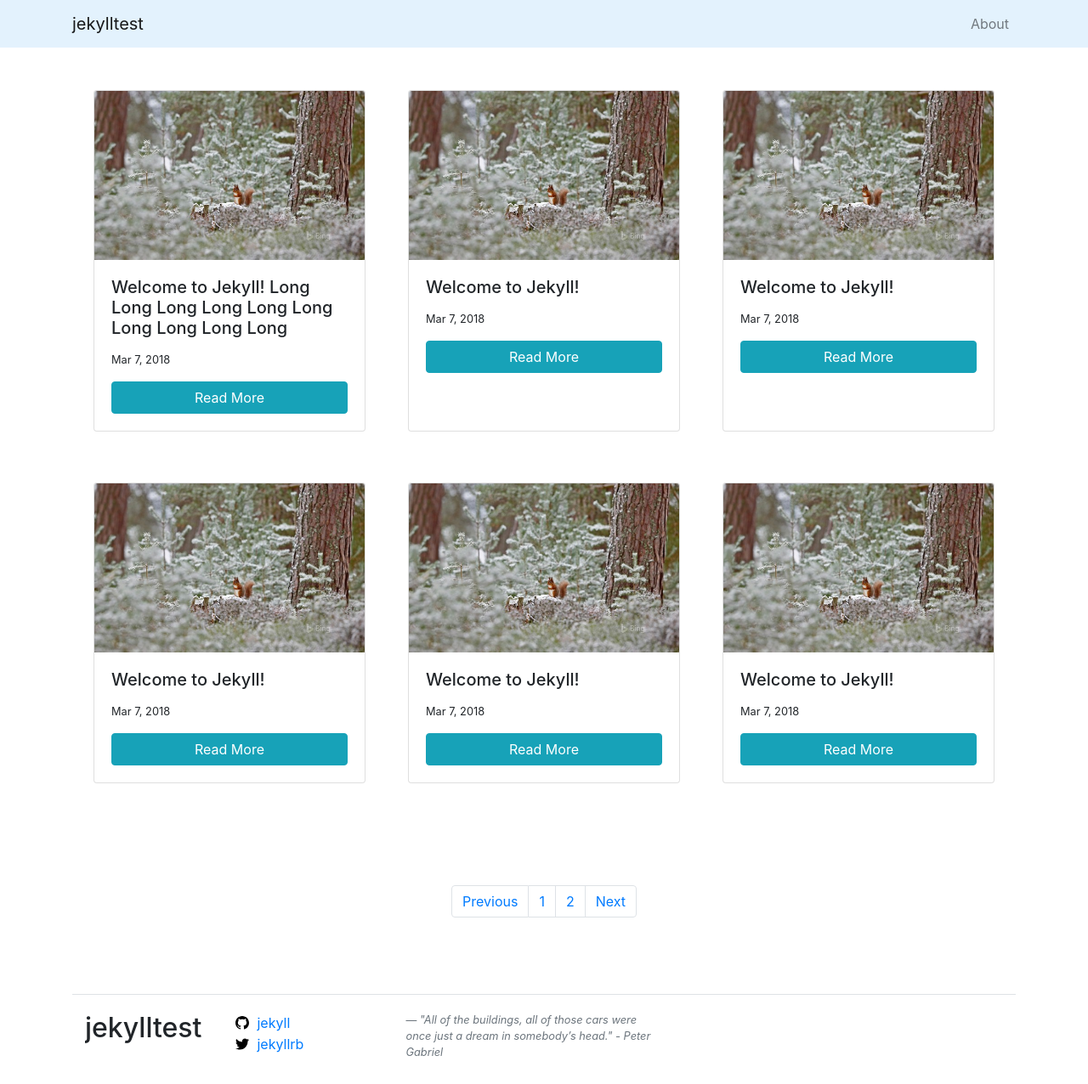
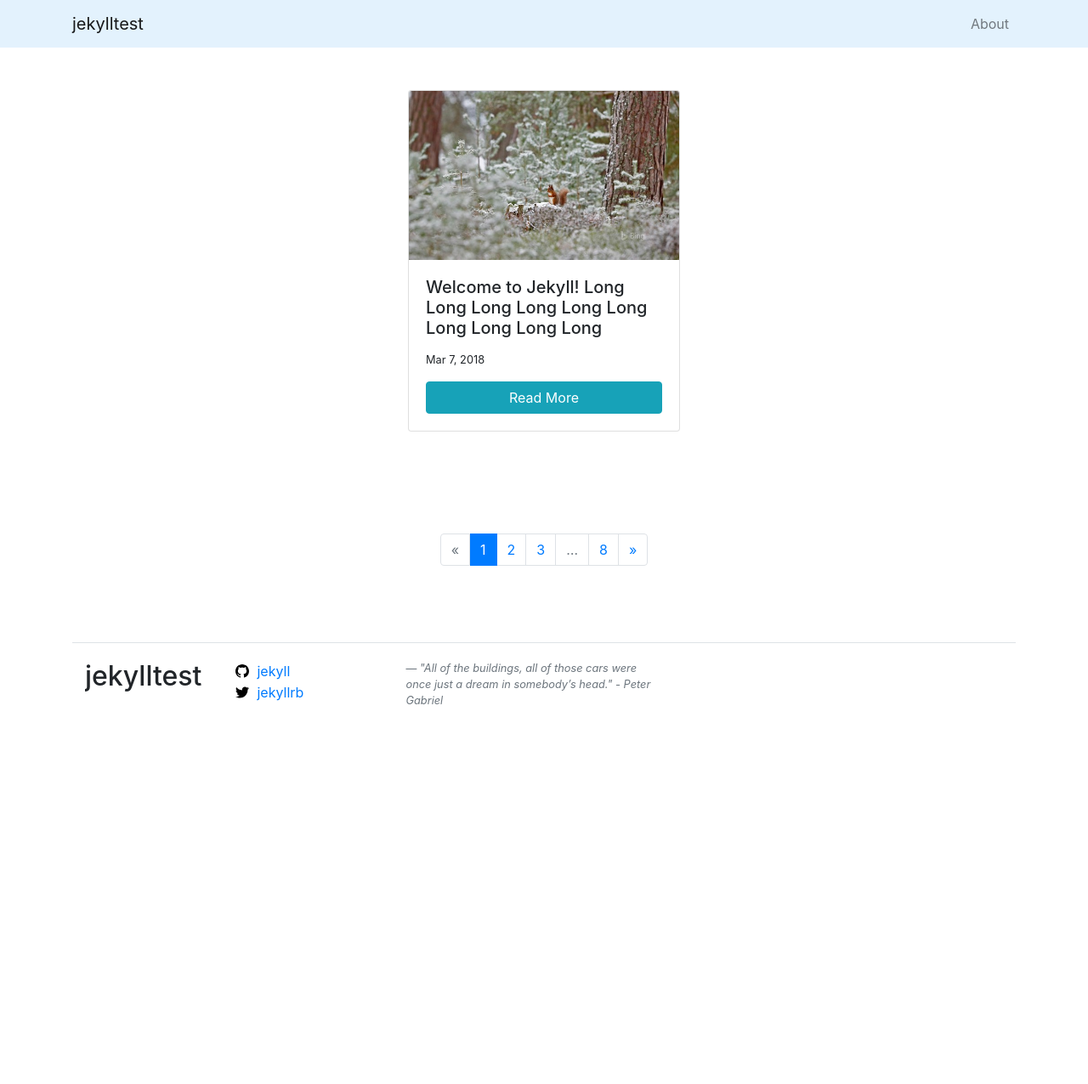
Before and after one commit to tomfriwel/jekylltest, a Jekyll site: the page built from index.html, in a window 1280 px wide. Shown: the whole page at 85% size. Built offline with Jekyll 4.4.1, drawn with Linux system fonts in a browser that asks for light colours; nearby versions of some CDN libraries; the list of posts is cut into pages by our own code; after the commit the page ends 900 px from its top, so only the background shows below that.

Commit message:
paginate

```diff
--- a/_config.yml
+++ b/_config.yml
@@ -44,7 +44,7 @@ baseurl: /jekylltest
 show_excerpts: true
 
 # page setting
-paginate: 6
+paginate: 1
 paginate_path: "/page:num/"
 
 # build setting
--- a/_includes/paginator.html
+++ b/_includes/paginator.html
@@ -1,20 +1,36 @@
 {% if paginator.total_pages > 1 %}
+
 <nav aria-label="Page navigation example" style="margin-top:90px;">
   <ul class="pagination d-flex justify-content-center">
     {% comment %} Link for previous page {% endcomment %}
     {% if paginator.previous_page %}
       {% if paginator.previous_page == 1 %}
-        <li class="page-item"><a class="page-link" href="{{ '/' | absolute_url }}">{{ site.data.ui-text[site.locale].pagination_previous | default: "Previous" }}</a></li>
+      <li class="page-item">
+          <a class="page-link" href="{{ '/' | absolute_url }}" aria-label="Previous">
+            <span aria-hidden="true">&laquo;</span>
+            <span class="sr-only">Previous</span>
+          </a>
+        </li>
       {% else %}
-        <li class="page-item"><a class="page-link" href="{{ '/page' | absolute_url }}{{ paginator.previous_page | append: '/' }}">{{ site.data.ui-text[site.locale].pagination_previous | default: "Previous" }}</a></li>
+      <li class="page-item">
+          <a class="page-link" href="{{ '/page' | absolute_url }}{{ paginator.previous_page | append: '/' }}" aria-label="Previous">
+            <span aria-hidden="true">&laquo;</span>
+            <span class="sr-only">Previous</span>
+          </a>
+        </li>
       {% endif %}
     {% else %}
-      <li class="page-item"><a class="page-link" href="#" class="disabled"><span aria-hidden="true">{{ site.data.ui-text[site.locale].pagination_previous | default: "Previous" }}</span></a></li>
+    <li class="page-item disabled">
+        <a class="page-link" href="#" aria-label="Previous">
+          <span aria-hidden="true">&laquo;</span>
+          <span class="sr-only">Previous</span>
+        </a>
+      </li>
     {% endif %}
 
     {% comment %} First page {% endcomment %}
     {% if paginator.page == 1 %}
-      <li class="page-item"><a class="page-link" href="#" class="disabled current">1</a></li>
+      <li class="page-item active"><a class="page-link" href="#">1</a></li>
     {% else %}
       <li class="page-item"><a class="page-link" href="{{ '/' | absolute_url }}">1</a></li>
     {% endif %}
@@ -23,7 +39,7 @@
     {% if paginator.page > 4 %}
       {% assign page_start = paginator.page | minus: 2 %}
       {% comment %} Ellipsis for truncated links {% endcomment %}
-      <li class="page-item"><a class="page-link" href="#" class="disabled">&hellip;</a></li>
+      <li class="page-item disabled"><a class="page-link" href="#">&hellip;</a></li>
     {% endif %}
 
     {% assign page_end = paginator.total_pages | minus: 1 %}
@@ -34,7 +50,7 @@
 
     {% for index in (page_start..page_end) %}
       {% if index == paginator.page %}
-        <li class="page-item"><a class="page-link" href="{{ '/page' | absolute_url }}{{ index | append: '/' }}" class="disabled current">{{ index }}</a></li>
+        <li class="page-item active"><a class="page-link" href="{{ '/page' | absolute_url }}{{ index | append: '/' }}">{{ index }}</a></li>
       {% else %}
         {% comment %} Distance from current page and this link {% endcomment %}
         {% assign dist = paginator.page | minus: index %}
@@ -48,20 +64,30 @@
 
     {% comment %} Ellipsis for truncated links {% endcomment %}
     {% if pages_to_end > 3 %}
-      <li class="page-item"><a class="page-link" href="#" class="disabled">&hellip;</a></li>
+      <li class="page-item disabled"><a class="page-link" href="#">&hellip;</a></li>
     {% endif %}
 
     {% if paginator.page == paginator.total_pages %}
-      <li class="page-item"><a class="page-link" class="page-link" href="#" class="disabled current">{{ paginator.page }}</a></li>
+      <li class="page-item active"><a class="page-link" class="page-link" href="#">{{ paginator.page }}</a></li>
     {% else %}
       <li class="page-item"><a class="page-link" href="{{ '/page' | absolute_url }}{{ paginator.total_pages }}/">{{ paginator.total_pages }}</a></li>
     {% endif %}
 
     {% comment %} Link next page {% endcomment %}
     {% if paginator.next_page %}
-      <li class="page-item"><a class="page-link" href="{{ '/page' | absolute_url }}{{ paginator.next_page }}/">{{ site.data.ui-text[site.locale].pagination_next | default: "Next" }}</a></li>
+    <li class="page-item">
+        <a class="page-link" href="{{ '/page' | absolute_url }}{{ paginator.next_page }}/" aria-label="Next">
+          <span aria-hidden="true">&raquo;</span>
+          <span class="sr-only">Next</span>
+        </a>
+      </li>
     {% else %}
-      <li class="page-item"><a class="page-link" href="#" class="disabled"><span aria-hidden="true">{{ site.data.ui-text[site.locale].pagination_next | default: "Next" }}</span></a></li>
+    <li class="page-item disabled">
+        <a class="page-link" href="#" aria-label="Next">
+          <span aria-hidden="true">&raquo;</span>
+          <span class="sr-only">Next</span>
+        </a>
+      </li>
     {% endif %}
   </ul>
 </nav>
--- a/_layouts/home.html
+++ b/_layouts/home.html
@@ -9,12 +9,12 @@ layout: default
 
   {% if site.posts.size > 0 %}
   <!-- <h2 class="view">{{ page.list_title | default: "Posts" }}</h2> -->
-
   <div class="d-flex flex-wrap justify-content-around" style="overflow:hidden; margin-top:20px;">
     {% for post in paginator.posts %}
     <div class="card" style="min-width:200px; max-width:320px; margin: 30px 10px;">
       {% if post.siteimage %}
       <img class="card-img-top" src="{{site.baseurl}}{{post.siteimage}}" alt="Card image cap">
+      <!-- style="border-radius:.25rem; box-shadow:0 5px 11px 0 rgba(0,0,0,.18), 0 4px 15px 0 rgba(0,0,0,.15);" -->
       {% endif %}
       <div class="card-body">
         <h5 class="card-title">{{ post.title | escape }}</h5>
@@ -24,7 +24,7 @@ layout: default
         <p>
           {% if post.intro %} {{ post.intro }} {% endif %}
         </p>
-        <a href="{{ post.url | relative_url }}" class="btn btn-info btn-block" style="width:100%;">Read More</a>
+        <a class="btn btn-info btn-block" href="{{ post.url | relative_url }}" style="width:100%;">Read More</a>
       </div>
     </div>
     {% endfor %}
```
